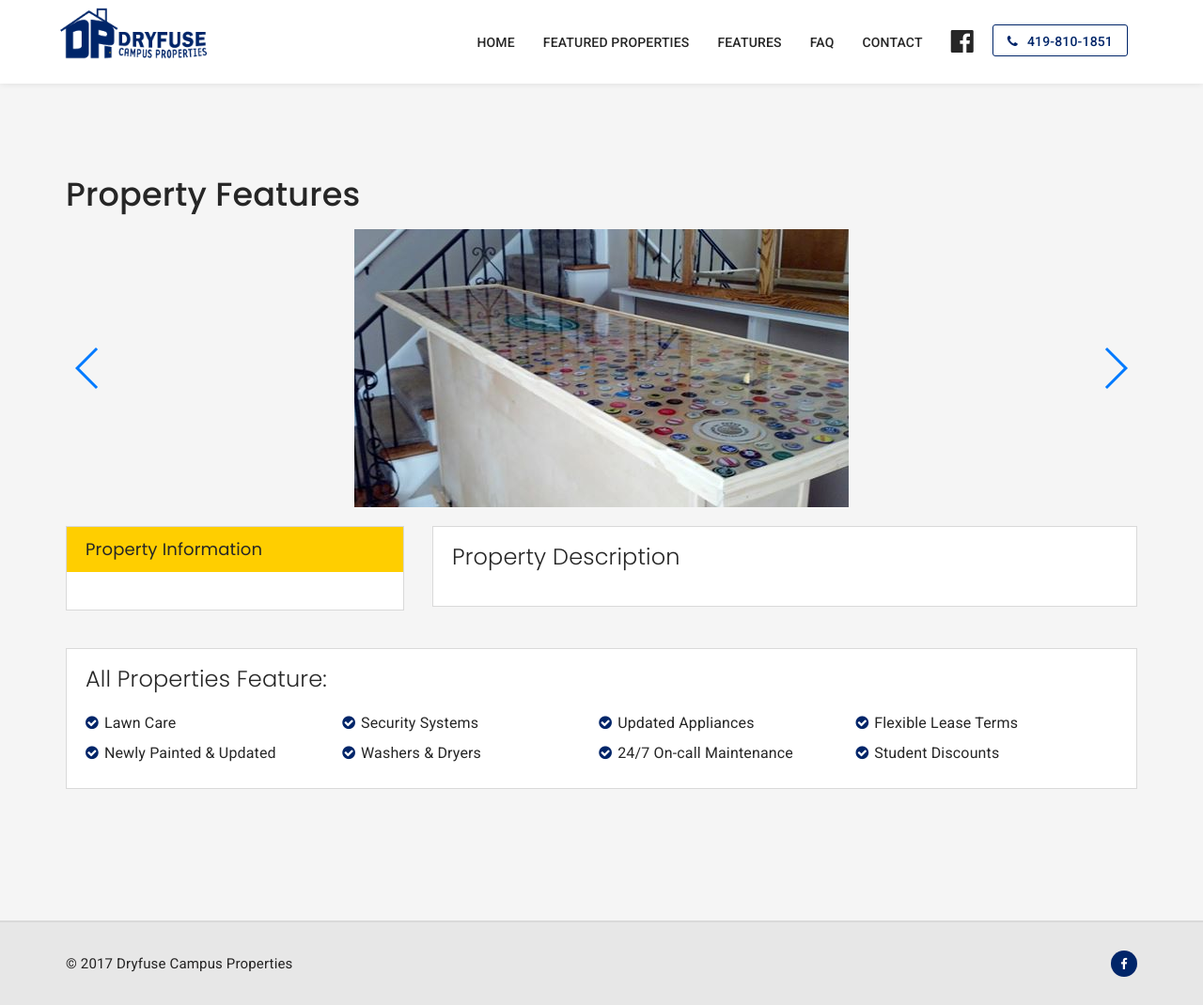
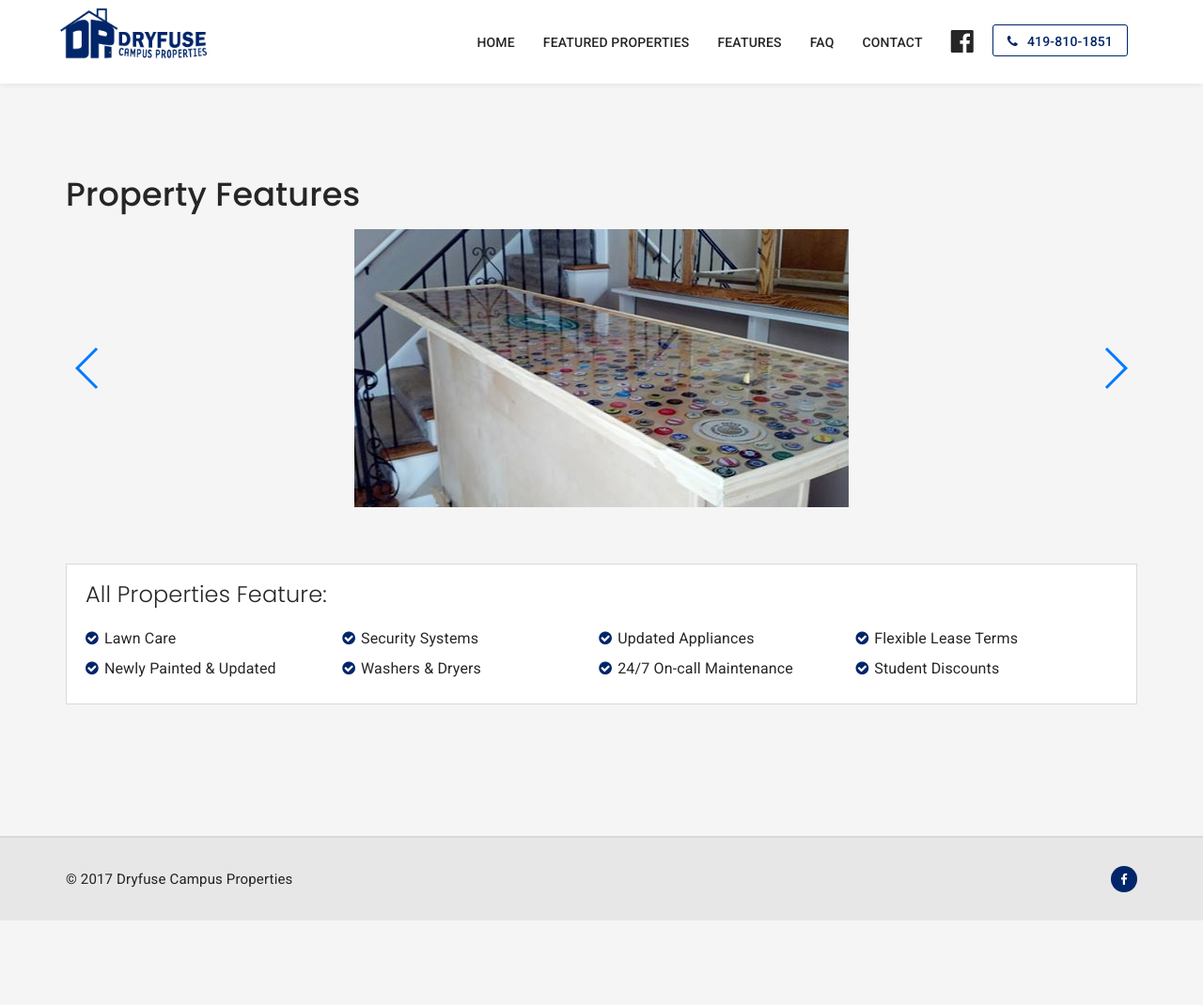
Before and after one commit to dryprop/dryprop.github.io, a Jekyll site: the page built from _properties/features/features.html, in a window 1280 px wide. Shown: the whole page at 94% size. Built offline with Jekyll 4.4.1, drawn with Linux system fonts in a browser that asks for light colours; after the commit the page ends 980 px from its top, so only the background shows below that.

Commit message:
update 'features' text

```diff
--- a/_layouts/property.html
+++ b/_layouts/property.html
@@ -27,6 +27,7 @@
 
         <!--gallery wrap-->
                     <div class="row mb-40">
+                        {% if page.infofield %}
                             <div class="col-sm-4 left-block ppt-info">
                                 <div class="box border">
                                     <div class="box-title">
@@ -43,14 +44,16 @@
                                     </div>
                                 </div>
                             </div>
+                            {% endif %}
                             <!--property-desc-->
-
+                            {% if page.description %}
                             <div class="col-sm-8 ppt-desc">
                                 <div class="box border content-wrap mb-0">
                                     <h4 class="title mb-20">Property Description</h4>
                                     {{page.description}}
                                 </div>
                             </div>
+                            {% endif %}
                             <!--property-desc-->
                         </div>
                         <!--property detail-->
--- a/_properties/features/features.html
+++ b/_properties/features/features.html
@@ -14,6 +14,8 @@ sub-featured: false
 show: false
 
 type: sample
+
+infofield: false
 
 previmg: house1/front.jpg
 
```
